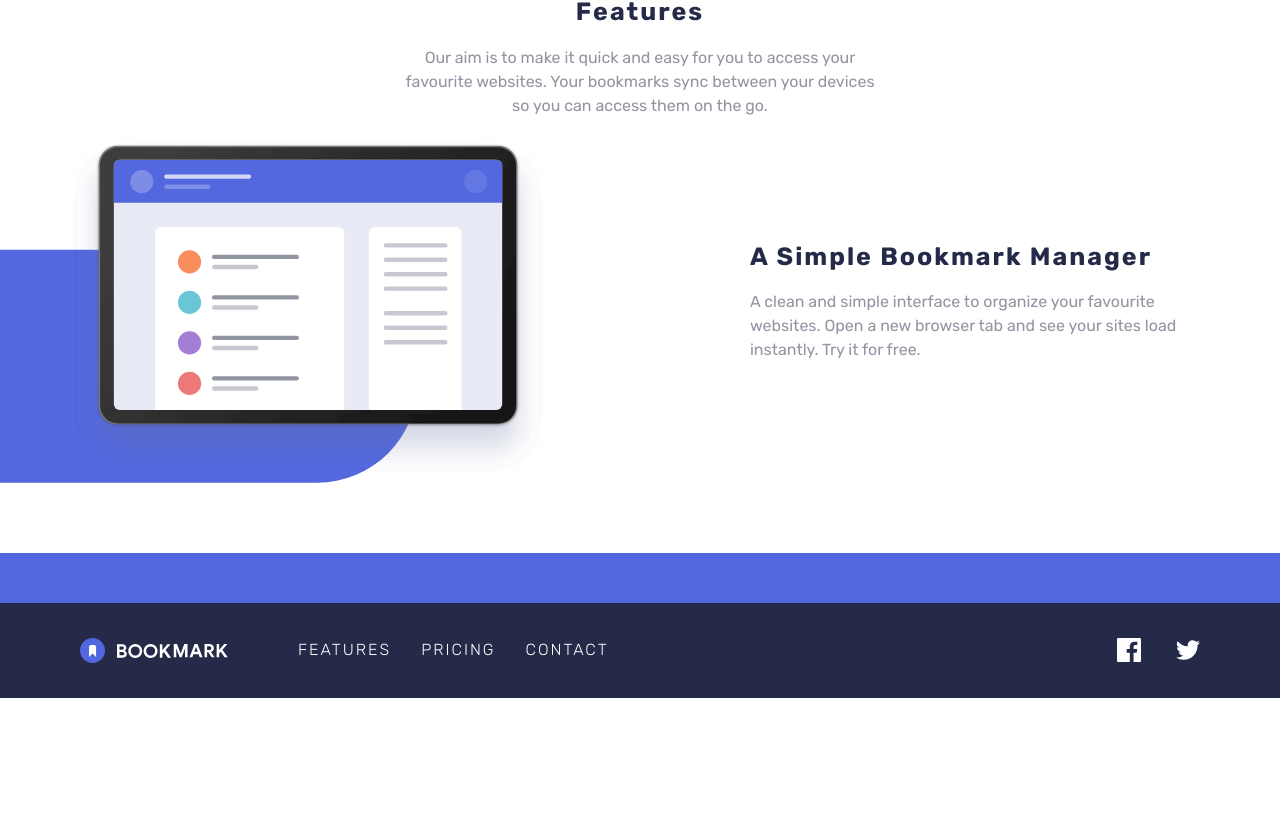
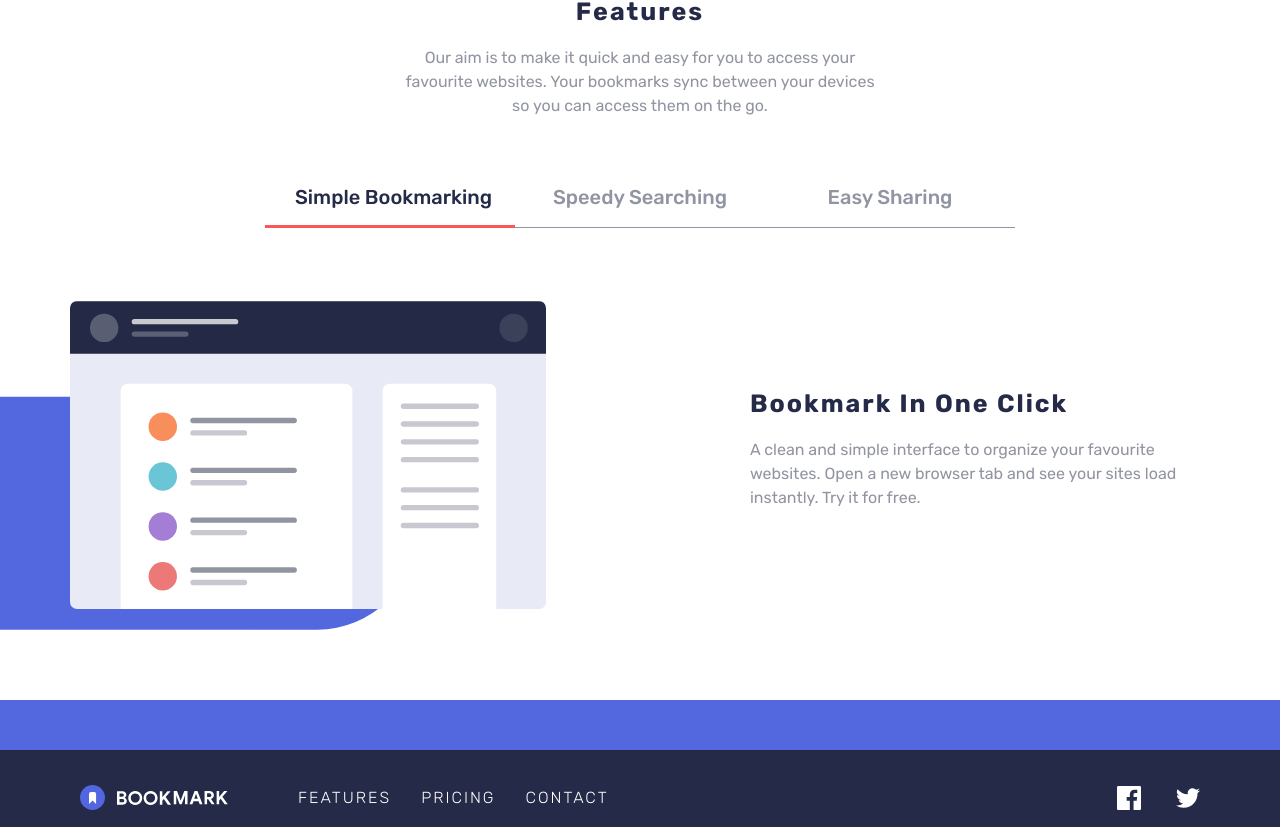
Before and after one commit to TymekGluch/zadanie-rekrutacyjne, a React (Vite) app: page / in a window 1280 px wide. Shown: the part 532-1359 px from the top of the page. Before the commit the page ends 1230 px from the top, so only its background shows below. Built offline with nearby package versions, Linux system fonts and the light colour scheme.

Commit message:
feat(Tabs): create Tabs component

```diff
--- a/src/App.tsx
+++ b/src/App.tsx
@@ -8,6 +8,8 @@ import {
   SECTION_COMPONENTS,
   SECTION_VARIANTS,
 } from './components/Section/Section.costants';
+import { TabItem, Tabs } from './components/Tabs';
+import { tabItems } from './data/domain/homepage.data';
 
 function App() {
   return (
@@ -28,21 +30,51 @@ function App() {
         <Section
           id="features"
           component={SECTION_COMPONENTS.SECTION}
+          headingComponents={HEADING_COMPONENTS.H2}
           heading="Features"
           text="Our aim is to make it quick and easy for you to access your favourite websites. Your bookmarks sync between your devices so you can access them on the go."
           variant={SECTION_VARIANTS.WITHOUT_IMG}
           image="/illustration-hero.svg"
           alt="test - section"
         >
-          <Section
-            component={SECTION_COMPONENTS.SECTION}
-            headingComponents={HEADING_COMPONENTS.H2}
-            heading="A simple bookmark manager"
-            text="A clean and simple interface to organize your favourite websites. Open a new browser tab and see your sites load instantly. Try it for free."
-            variant={SECTION_VARIANTS.LEFT_SIDE_IMG}
-            image="/illustration-hero.svg"
-            alt="hero image"
-          ></Section>
+          <Tabs
+            tabsName={[
+              'Simple bookmarking',
+              'Speedy searching',
+              'Easy sharing',
+            ]}
+            controledIds={['#tab1', '#tab2', '#tab3']}
+          >
+            {tabItems().map(
+              (
+                {
+                  heading,
+                  text,
+                  sectionComponent,
+                  hedingComponent,
+                  sectionVarinat,
+                  image,
+                  alt,
+                  children,
+                },
+                index,
+              ) => (
+                <TabItem key={`${heading}${index}`} id={`tab${index + 1}`}>
+                  <Section
+                    component={sectionComponent}
+                    headingComponents={hedingComponent}
+                    heading={heading}
+                    text={text}
+                    variant={sectionVarinat}
+                    image={image}
+                    alt={alt}
+                  >
+                    {children}
+                  </Section>
+                </TabItem>
+              ),
+            )}
+          </Tabs>
         </Section>
       </div>
 
--- a/src/components/Section/Section.module.scss
+++ b/src/components/Section/Section.module.scss
@@ -126,12 +126,8 @@ $lg-image-height: $image-section-height * 1.4;
         left: 50%;
         display: flex;
         width: 100%;
-        height: $image-section-height;
+        height: 0;
         transform: translateX(-50%);
-
-        @include lg {
-            height: $lg-image-height;
-        }
 
         &::after {
             content: '';
@@ -254,6 +250,14 @@ $lg-image-height: $image-section-height * 1.4;
         }
     }
 
+    &_content {
+        display: flex;
+        justify-content: center;
+        align-items: center;
+        align-self: center;
+        width: 100%;
+    }
+
     &__onlyText {
         & > .section_fitWrapper {
             flex-direction: column;
@@ -264,7 +268,7 @@ $lg-image-height: $image-section-height * 1.4;
             justify-content: center;
             align-items: center;
             align-self: center;
-            width: 100vw;
+            width: 100%;
         }
     }
 }
--- /dev/null
+++ b/src/components/Tabs/Tabs.module.scss
@@ -0,0 +1,101 @@
+@import '/src/styles/index';
+
+.tab {
+    display: flex;
+    flex-direction: column;
+    align-items: center;
+    justify-content: center;
+    gap: $primary-vertical-space * 1.5;
+    margin-top: $primary-vertical-space;
+
+    &_list {
+        display: flex;
+        flex-direction: column;
+        justify-content: center;
+        align-items: center;
+        list-style: none;
+        width: 100%;
+        max-width: pxToRem(550);
+        padding: 0 $primary-horizontal-space;
+
+        @include md {
+            flex-direction: row;
+            border-bottom: solid pxToRem(1) $secondary-text;
+            max-width: max-content;
+            padding: 0;
+        }
+    }
+
+    &_listItem {
+        display: flex;
+        justify-content: center;
+        align-items: center;
+        width: 100%;
+        border-bottom: solid pxToRem(1) $secondary-text;
+
+        &:first-of-type {
+            border-top: solid pxToRem(1) $secondary-text;
+
+            @include md {
+                border: none;
+            }
+
+        }
+
+        @include md {
+            min-width: pxToRem(230);
+            width: pxToRem(250);
+            border: none;
+        }
+    }
+
+    &_button {
+        position: relative;
+        width: fit-content;
+        padding: pxToRem(18) 0;
+        background: $primary-background;
+        color: $secondary-text;
+        font-size: pxToRem(20);
+        white-space: nowrap;
+        text-transform: capitalize;
+        border: none !important;
+        border-radius: 0;
+
+        &:hover {
+            color: $accent-item;
+        }
+
+        &:focus,
+        &__active {
+            color: $primary-text;
+            outline: none;
+
+            &::after {
+                content: '';
+                position: absolute;
+                bottom: 0;
+                left: 50%;
+                display: block;
+                width: 90%;
+                height: pxToRem(3);
+                background: $accent-item;
+                transform: translate(-50%, pxToRem(1));
+
+                @include md {
+                    width: 100%;
+                }
+            }
+        }
+
+        @include md {
+            width: 100%;
+            padding: $primary-vertical-space / 2 $primary-horizontal-space;
+        }
+    }
+}
+
+.tabItem {
+    &__disabled {
+        display: none;
+    }
+}
--- /dev/null
+++ b/src/components/Tabs/Tabs.tsx
@@ -0,0 +1,69 @@
+import React from 'react';
+import styles from './Tabs.module.scss';
+import classNames from 'classnames';
+
+type TabItemProps = React.PropsWithChildren<{
+  id: string;
+}>;
+
+type TabsProps = React.PropsWithChildren<{
+  controledIds: string[];
+  tabsName: string[];
+}>;
+
+const Tabs: React.FC<TabsProps> = ({ children, controledIds, tabsName }) => {
+  const [activeElement, SetActiveElement] = React.useState<string>(
+    controledIds[0],
+  );
+
+  const handleClick = (id: string): void => {
+    SetActiveElement(id);
+
+    console.log('test: ', id);
+  };
+
+  React.useEffect(() => {
+    controledIds.forEach((id) => {
+      const iteratedElement = document.querySelector(`${id}`);
+
+      if (id === activeElement) {
+        iteratedElement?.classList.remove('tabItem__disabled');
+      } else {
+        iteratedElement?.classList.add('tabItem__disabled');
+      }
+    });
+  }, [activeElement]);
+
+  return (
+    <div className={styles.tab}>
+      <ol className={styles.tab_list}>
+        {controledIds.map((identifier, index) => (
+          <li className={styles.tab_listItem} key={identifier}>
+            <button
+              className={classNames(
+                styles.tab_button,
+                identifier === activeElement && styles.tab_button__active,
+              )}
+              onClick={() => handleClick(identifier)}
+              type="button"
+            >
+              {tabsName[index]}
+            </button>
+          </li>
+        ))}
+      </ol>
+
+      <div>{children}</div>
+    </div>
+  );
+};
+
+const TabItem: React.FC<TabItemProps> = ({ children, id }) => {
+  return (
+    <div className={classNames(styles.tabItem)} id={id}>
+      {children}
+    </div>
+  );
+};
+
+export { Tabs, TabItem };
--- /dev/null
+++ b/src/components/Tabs/index.ts
@@ -0,0 +1 @@
+export * from './Tabs';
--- /dev/null
+++ b/src/data/domain/homepage.data.tsx
@@ -0,0 +1,57 @@
+import React from 'react';
+import {
+  SECTION_COMPONENTS,
+  SECTION_VARIANTS,
+  HEADING_COMPONENTS,
+} from '../../components/Section/Section.costants';
+
+type ValueOf<T> = T[keyof T];
+
+type TabItemType = {
+  heading: string;
+  text: string;
+  hedingComponent: ValueOf<typeof HEADING_COMPONENTS>;
+  sectionComponent: ValueOf<typeof SECTION_COMPONENTS>;
+  sectionVarinat: ValueOf<typeof SECTION_VARIANTS>;
+  image: string;
+  alt: string;
+  children?: React.ReactNode;
+};
+
+const tabItems = (): TabItemType[] =>
+  [
+    {
+      heading: 'Bookmark in one click',
+      text: 'A clean and simple interface to organize your favourite websites. Open a new browser tab and see your sites load instantly. Try it for free.',
+      hedingComponent: HEADING_COMPONENTS.H3,
+      sectionComponent: SECTION_COMPONENTS.SECTION,
+      sectionVarinat: SECTION_VARIANTS.LEFT_SIDE_IMG,
+      image: '/illustration-features-tab-1.svg',
+      alt: 'Bookmark in one click - image',
+      children: null,
+    },
+
+    {
+      heading: 'Bookmark in one click',
+      text: 'A clean and simple interface to organize your favourite websites. Open a new browser tab and see your sites load instantly. Try it for free.',
+      hedingComponent: HEADING_COMPONENTS.H3,
+      sectionComponent: SECTION_COMPONENTS.SECTION,
+      sectionVarinat: SECTION_VARIANTS.RIGHT_SIDE_IMG,
+      image: '/illustration-features-tab-2.svg',
+      alt: 'tab 2',
+      children: null,
+    },
+
+    {
+      heading: 'Bookmark in one click',
+      text: 'A clean and simple interface to organize your favourite websites. Open a new browser tab and see your sites load instantly. Try it for free.',
+      hedingComponent: HEADING_COMPONENTS.H3,
+      sectionComponent: SECTION_COMPONENTS.SECTION,
+      sectionVarinat: SECTION_VARIANTS.LEFT_SIDE_IMG,
+      image: '/illustration-features-tab-3.svg',
+      alt: 'tab 3',
+      children: null,
+    },
+  ] as const;
+
+export { tabItems };
--- a/src/globalStyle.scss
+++ b/src/globalStyle.scss
@@ -33,6 +33,10 @@ body {
   overflow: hidden;
 }
 
+.tabItem__disabled {
+  display: none;
+}
+
 // @media (prefers-reduced-motion: no-preference) {
 //   *,
 //   *::after,
```
